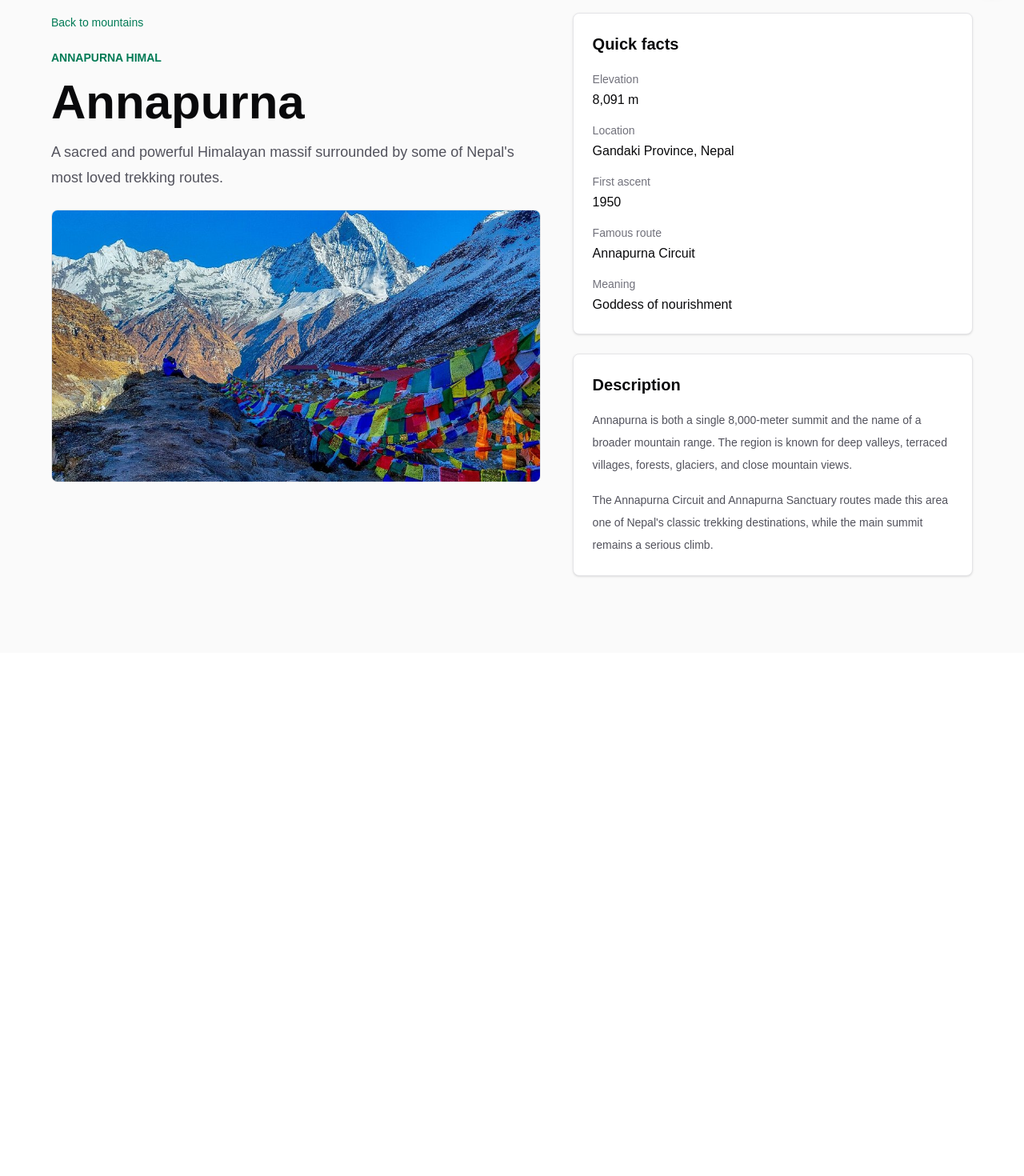
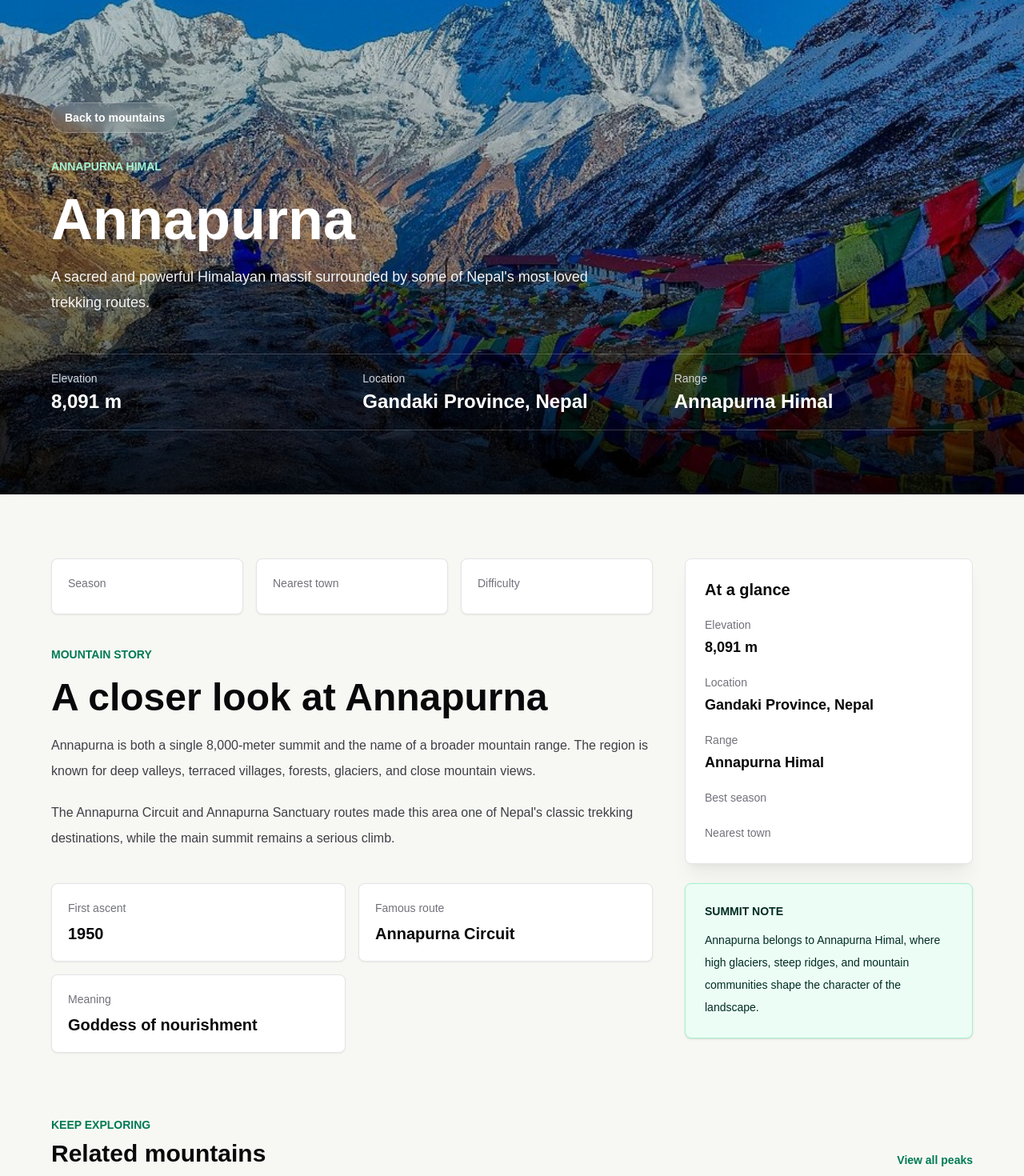
Before and after one commit to Bishuthapa/stunning-mountains, a Next.js app: page /mountains/annapurna in a window 1280 px wide. Shown: the part 80-1550 px from the top of the page at 80% size. Before the commit the page ends 896 px from the top, so only its background shows below. Built offline with nearby package versions, Linux system fonts and the light colour scheme.

Commit message:
enhance MountainPage layout and add related mountains section with MountainCard component

```diff
--- a/app/mountains/[slug]/page.tsx
+++ b/app/mountains/[slug]/page.tsx
@@ -2,6 +2,7 @@ import type { Metadata } from "next";
 import Link from "next/link";
 import { notFound } from "next/navigation";
 import { SmartImage } from "@/components/SmartImage";
+import { MountainCard } from "@/components/mountains/MountainCard";
 import { getMountainBySlug, mountains } from "@/data/mountains";
 
 type MountainPageProps = {
@@ -44,78 +45,212 @@ export default async function MountainPage({ params }: MountainPageProps) {
     notFound();
   }
 
+  const sameRangeMountains = mountains.filter(
+    (item) => item.slug !== mountain.slug && item.range === mountain.range,
+  );
+  const otherMountains = mountains.filter(
+    (item) =>
+      item.slug !== mountain.slug &&
+      !sameRangeMountains.some((sameRange) => sameRange.slug === item.slug),
+  );
+  const relatedMountains = [...sameRangeMountains, ...otherMountains].slice(
+    0,
+    3,
+  );
+
   return (
-    <main className="min-h-full bg-zinc-50 px-5 py-24 text-zinc-950 transition-colors dark:bg-black dark:text-zinc-50 sm:px-8">
-      <article className="mx-auto grid w-full max-w-6xl gap-10 lg:grid-cols-[1.1fr_0.9fr] lg:items-start">
-        <div className="space-y-6">
+    <main className="min-h-full overflow-hidden bg-[#f7f8f3] text-zinc-950 transition-colors dark:bg-[#050505] dark:text-zinc-50">
+      <section className="relative flex min-h-[74svh] items-end px-5 py-20 sm:px-8 lg:px-12">
+        <SmartImage
+          name={mountain.imageKey}
+          alt={mountain.name}
+          className="animate-scale-in absolute inset-0 h-full w-full object-cover"
+          priority
+          sizes="100vw"
+        />
+        <div className="absolute inset-0 bg-gradient-to-b from-black/20 via-black/25 to-black/85" />
+        <div className="relative mx-auto w-full max-w-6xl pt-32 text-white">
           <Link
             href="/"
-            className="inline-flex text-sm font-medium text-emerald-700 transition hover:text-emerald-900 dark:text-emerald-300 dark:hover:text-emerald-100"
+            className="inline-flex rounded-full border border-white/25 bg-white/10 px-4 py-2 text-sm font-semibold text-white backdrop-blur transition hover:bg-white/20"
           >
             Back to mountains
           </Link>
-          <div className="space-y-4">
-            <p className="text-sm font-semibold uppercase tracking-normal text-emerald-700 dark:text-emerald-300">
+
+          <div className="animate-rise-in mt-8 max-w-4xl space-y-5">
+            <p className="text-sm font-semibold uppercase tracking-normal text-emerald-200">
               {mountain.range}
             </p>
-            <h1 className="text-4xl font-bold tracking-normal sm:text-6xl">
+            <h1 className="text-5xl font-bold tracking-normal sm:text-7xl">
               {mountain.name}
             </h1>
-            <p className="max-w-2xl text-lg leading-8 text-zinc-600 dark:text-zinc-300">
+            <p className="max-w-2xl text-lg leading-8 text-zinc-100">
               {mountain.summary}
             </p>
           </div>
-          <div className="overflow-hidden rounded-lg border border-zinc-200 bg-zinc-100 dark:border-zinc-800 dark:bg-zinc-900">
-            <SmartImage
-              name={mountain.imageKey}
-              alt={mountain.name}
-              className="h-auto w-full object-cover"
-              priority
-              sizes="(max-width: 1024px) 100vw, 60vw"
-            />
-          </div>
+
+          <dl className="animate-fade-in mt-12 grid gap-4 border-y border-white/20 py-5 text-sm sm:grid-cols-3">
+            <div>
+              <dt className="text-zinc-300">Elevation</dt>
+              <dd className="mt-1 text-xl font-semibold leading-tight sm:text-2xl">
+                {mountain.elevation}
+              </dd>
+            </div>
+            <div>
+              <dt className="text-zinc-300">Location</dt>
+              <dd className="mt-1 text-xl font-semibold leading-tight sm:text-2xl">
+                {mountain.location}
+              </dd>
+            </div>
+            <div>
+              <dt className="text-zinc-300">Range</dt>
+              <dd className="mt-1 text-xl font-semibold leading-tight sm:text-2xl">
+                {mountain.range}
+              </dd>
+            </div>
+          </dl>
+        </div>
+      </section>
+
+      <article className="mx-auto grid w-full max-w-6xl gap-10 px-5 py-20 sm:px-8 lg:grid-cols-[1fr_360px] lg:px-0">
+        <div className="space-y-10">
+          <section className="grid gap-4 sm:grid-cols-3">
+            {[
+              ["Season", mountain.season],
+              ["Nearest town", mountain.nearestTown],
+              ["Difficulty", mountain.difficulty],
+            ].map(([label, value], index) => (
+              <div
+                key={label}
+                className="animate-rise-in rounded-lg border border-zinc-200 bg-white p-5 shadow-sm shadow-zinc-950/5 dark:border-zinc-800 dark:bg-zinc-950"
+                style={{ animationDelay: `${index * 90}ms` }}
+              >
+                <p className="text-sm text-zinc-500 dark:text-zinc-400">
+                  {label}
+                </p>
+                <p className="mt-2 text-lg font-semibold">{value}</p>
+              </div>
+            ))}
+          </section>
+
+          <section className="animate-rise-in space-y-5">
+            <p className="text-sm font-semibold uppercase tracking-normal text-emerald-700 dark:text-emerald-300">
+              Mountain story
+            </p>
+            <h2 className="text-3xl font-bold tracking-normal sm:text-5xl">
+              A closer look at {mountain.name}
+            </h2>
+            <div className="space-y-5 text-base leading-8 text-zinc-700 dark:text-zinc-300">
+              {mountain.description.map((paragraph) => (
+                <p key={paragraph}>{paragraph}</p>
+              ))}
+            </div>
+          </section>
+
+          <section className="grid gap-4 sm:grid-cols-2">
+            {mountain.facts.map((fact, index) => (
+              <div
+                key={fact.label}
+                className="animate-rise-in rounded-lg border border-zinc-200 bg-white p-5 shadow-sm shadow-zinc-950/5 dark:border-zinc-800 dark:bg-zinc-950"
+                style={{ animationDelay: `${index * 90}ms` }}
+              >
+                <p className="text-sm text-zinc-500 dark:text-zinc-400">
+                  {fact.label}
+                </p>
+                <p className="mt-2 text-xl font-semibold">{fact.value}</p>
+              </div>
+            ))}
+          </section>
         </div>
 
-        <aside className="space-y-6 lg:sticky lg:top-24">
-          <section className="rounded-lg border border-zinc-200 bg-white p-6 shadow-sm dark:border-zinc-800 dark:bg-zinc-950">
-            <h2 className="text-xl font-semibold">Quick facts</h2>
-            <dl className="mt-5 grid gap-4">
+        <aside className="animate-rise-in space-y-6 lg:sticky lg:top-24 lg:self-start">
+          <section className="rounded-lg border border-zinc-200 bg-white p-6 shadow-xl shadow-zinc-950/5 dark:border-zinc-800 dark:bg-zinc-950 dark:shadow-black/30">
+            <h2 className="text-xl font-semibold">At a glance</h2>
+            <dl className="mt-5 grid gap-5">
               <div>
                 <dt className="text-sm text-zinc-500 dark:text-zinc-400">
                   Elevation
                 </dt>
-                <dd className="mt-1 font-medium">{mountain.elevation}</dd>
+                <dd className="mt-1 text-lg font-semibold">
+                  {mountain.elevation}
+                </dd>
               </div>
               <div>
                 <dt className="text-sm text-zinc-500 dark:text-zinc-400">
                   Location
                 </dt>
-                <dd className="mt-1 font-medium">{mountain.location}</dd>
+                <dd className="mt-1 text-lg font-semibold">
+                  {mountain.location}
+                </dd>
               </div>
-              {mountain.facts.map((fact) => (
-                <div key={fact.label}>
-                  <dt className="text-sm text-zinc-500 dark:text-zinc-400">
-                    {fact.label}
-                  </dt>
-                  <dd className="mt-1 font-medium">{fact.value}</dd>
-                </div>
-              ))}
+              <div>
+                <dt className="text-sm text-zinc-500 dark:text-zinc-400">
+                  Range
+                </dt>
+                <dd className="mt-1 text-lg font-semibold">
+                  {mountain.range}
+                </dd>
+              </div>
+              <div>
+                <dt className="text-sm text-zinc-500 dark:text-zinc-400">
+                  Best season
+                </dt>
+                <dd className="mt-1 text-lg font-semibold">
+                  {mountain.season}
+                </dd>
+              </div>
+              <div>
+                <dt className="text-sm text-zinc-500 dark:text-zinc-400">
+                  Nearest town
+                </dt>
+                <dd className="mt-1 text-lg font-semibold">
+                  {mountain.nearestTown}
+                </dd>
+              </div>
             </dl>
           </section>
 
-          <section className="space-y-4 rounded-lg border border-zinc-200 bg-white p-6 shadow-sm dark:border-zinc-800 dark:bg-zinc-950">
-            <h2 className="text-xl font-semibold">Description</h2>
-            {mountain.description.map((paragraph) => (
-              <p
-                key={paragraph}
-                className="text-sm leading-7 text-zinc-600 dark:text-zinc-300"
-              >
-                {paragraph}
-              </p>
-            ))}
+          <section className="rounded-lg border border-emerald-200 bg-emerald-50 p-6 text-emerald-950 shadow-sm dark:border-emerald-400/20 dark:bg-emerald-400/10 dark:text-emerald-50">
+            <p className="text-sm font-semibold uppercase tracking-normal">
+              Summit note
+            </p>
+            <p className="mt-3 text-sm leading-7">
+              {mountain.name} belongs to {mountain.range}, where high glaciers,
+              steep ridges, and mountain communities shape the character of the
+              landscape.
+            </p>
           </section>
         </aside>
       </article>
+
+      <section className="mx-auto w-full max-w-6xl px-5 pb-24 sm:px-8 lg:px-0">
+        <div className="mb-8 flex flex-col gap-3 sm:flex-row sm:items-end sm:justify-between">
+          <div>
+            <p className="text-sm font-semibold uppercase tracking-normal text-emerald-700 dark:text-emerald-300">
+              Keep exploring
+            </p>
+            <h2 className="mt-2 text-3xl font-bold tracking-normal">
+              Related mountains
+            </h2>
+          </div>
+          <Link
+            href="/"
+            className="text-sm font-semibold text-emerald-700 transition hover:text-emerald-900 dark:text-emerald-300 dark:hover:text-emerald-100"
+          >
+            View all peaks
+          </Link>
+        </div>
+
+        <div className="grid gap-6 sm:grid-cols-2 lg:grid-cols-3">
+          {relatedMountains.map((relatedMountain, index) => (
+            <MountainCard
+              key={relatedMountain.slug}
+              mountain={relatedMountain}
+              index={index}
+            />
+          ))}
+        </div>
+      </section>
     </main>
   );
 }
```
